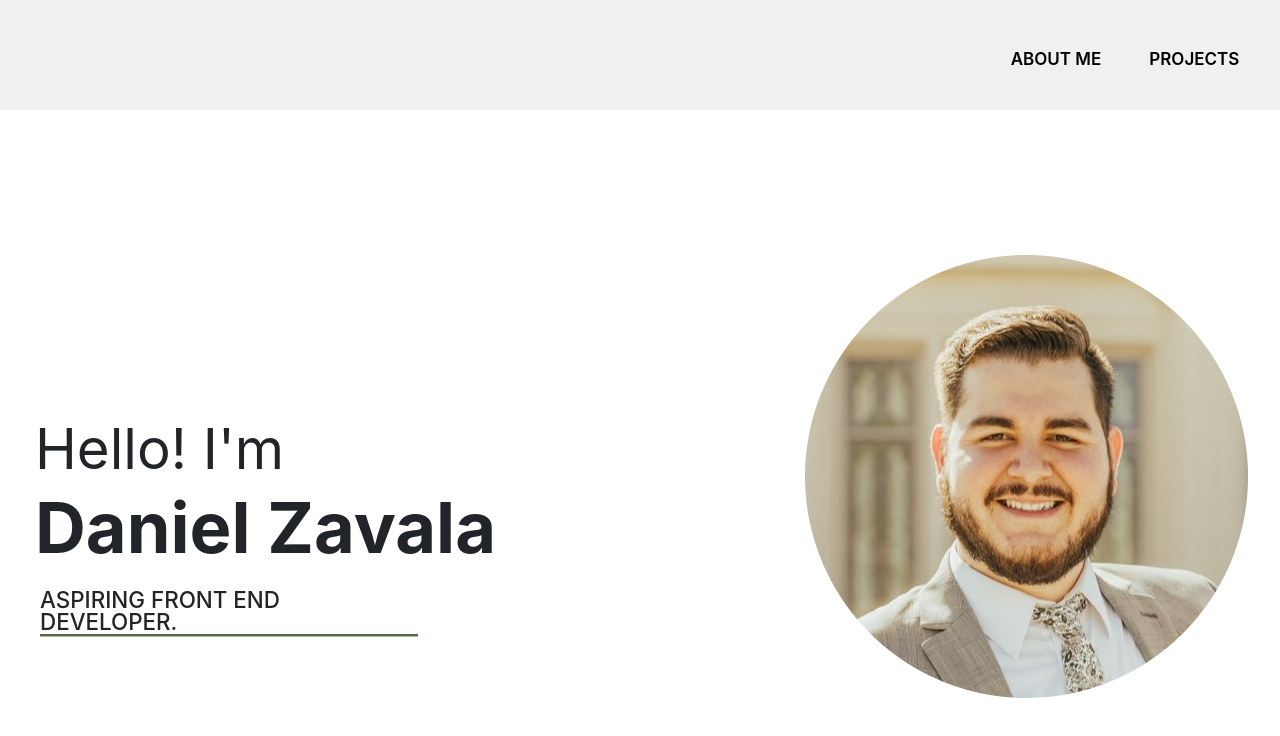
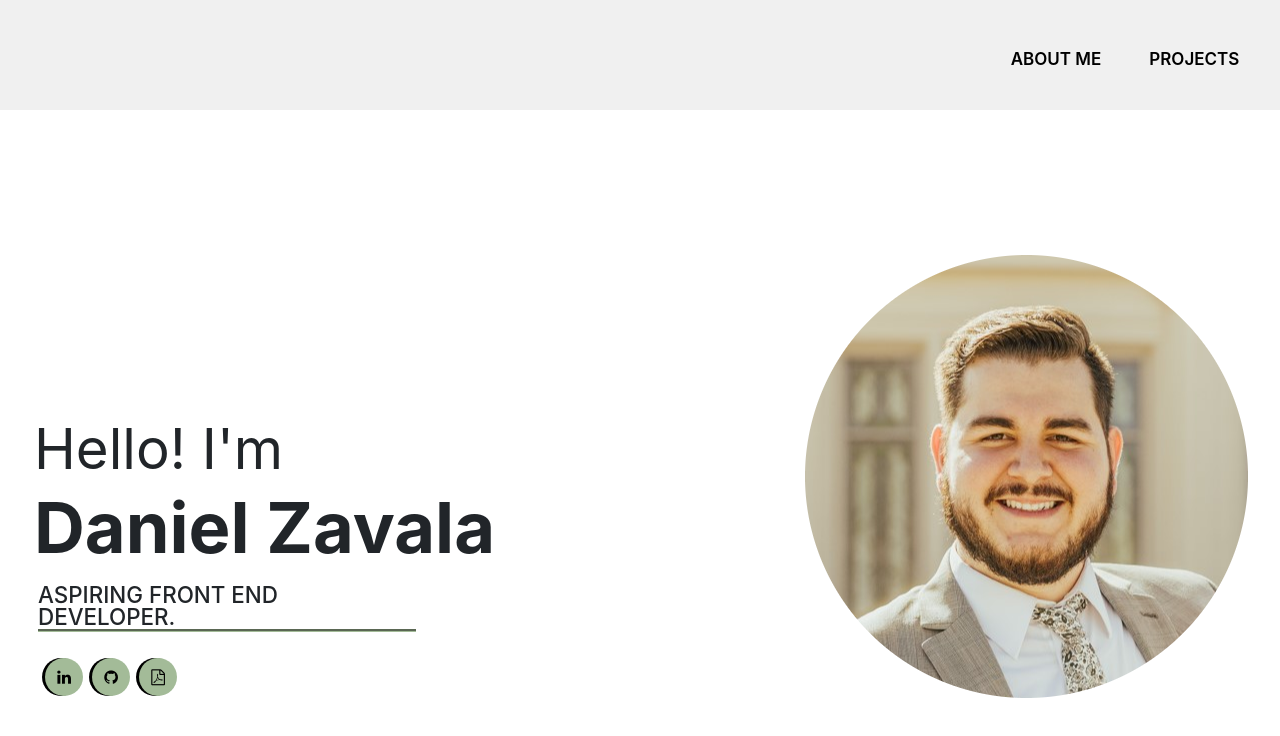
Before and after one commit to daza06/personal-site-published, a website: page index.html in a window 1280 px wide. Shown: the top 736 px of the page. Drawn offline with nearby package versions, Linux system fonts and the light colour scheme.

Commit message:
Social Links

```diff
--- a/index.html
+++ b/index.html
@@ -75,7 +75,30 @@
               Daniel Zavala
             </h2>
             <h6>Aspiring Front End Developer.</h6>
-            <img src="img/ME-modified.png" alt="Daniel Zavala">
+            <img src="img/ME-modified.png" alt="Daniel Zavala" />
+            <div class="social-list">
+              <a
+                href="https://www.linkedin.com/in/daniel-zavala-aa5960238/"
+                target="_blank"
+                class="social-link click"
+                ><i class="fa fa-linkedin"></i
+              ></a>
+              <a
+                href="https://github.com/daza06"
+                target="_blank"
+                class="social-link click"
+                ><i class="fa fa-github"></i
+              ></a>
+              <a
+                href="assets/Full Stack Certificate.pdf"
+                target="_blank"
+                class="social-link click"
+                ><i class="fa fa-file-pdf-o"></i
+              ></a>
+              <div class="social-link black-circle"></div>
+              <div class="social-link black-circle"></div>
+              <div class="social-link black-circle"></div>
+            </div>
           </div>
         </div>
       </div>
--- a/styles/styles.css
+++ b/styles/styles.css
@@ -1,4 +1,3 @@
-
 * {
   margin: 0;
   padding: 0;
@@ -36,7 +35,7 @@
 }
 
 .link-hover-effect--white:after {
-  background-color: #F0F0F0;
+  background-color: #f0f0f0;
 }
 
 .link-hover-effect--black:after {
@@ -67,7 +66,7 @@
   font-weight: 700;
   position: relative;
   top: 100px;
-  right: 50px;
+  right: 51px;
 }
 
 .title h6 {
@@ -78,14 +77,64 @@
   border-bottom-style: groove;
   width: 70%;
   position: relative;
-  top: 110px;
-  right: 45px;
+  top: 105px;
+  right: 47px;
 }
 
 img {
   position: relative;
   padding-left: 45rem;
   top: -280px;
+}
+
+.social-list {
+  position: relative;
+  display: flex;
+  bottom: 320px;
+  right: 40px;
+}
+
+.social-link {
+  background-color: #a3bb98;
+  color: black;
+  padding: 6px;
+  width: 38px;
+  height: 38px;
+  font-size: 16px;
+  margin-right: 9px;
+  margin-bottom: 5px;
+  display: flex;
+  justify-content: center;
+  align-items: center;
+  border-radius: 50%;
+  z-index: 100;
+}
+
+.black-circle {
+  background-color: black;
+  position: relative;
+  right: 144px;
+  z-index: 0;
+  width: 38px;
+  height: 38px;
+  align-items: center;
+}
+
+.social-link:hover {
+  color: white;
+}
+
+.click {
+  cursor: pointer;
+  transition: all 300ms ease;
+}
+
+.click:hover {
+  transform: scale(1.18);
+}
+
+.click:active {
+  transform: scale(0.8);
 }
 
 /* html {
```
Also changed, not shown: 1 other file.
